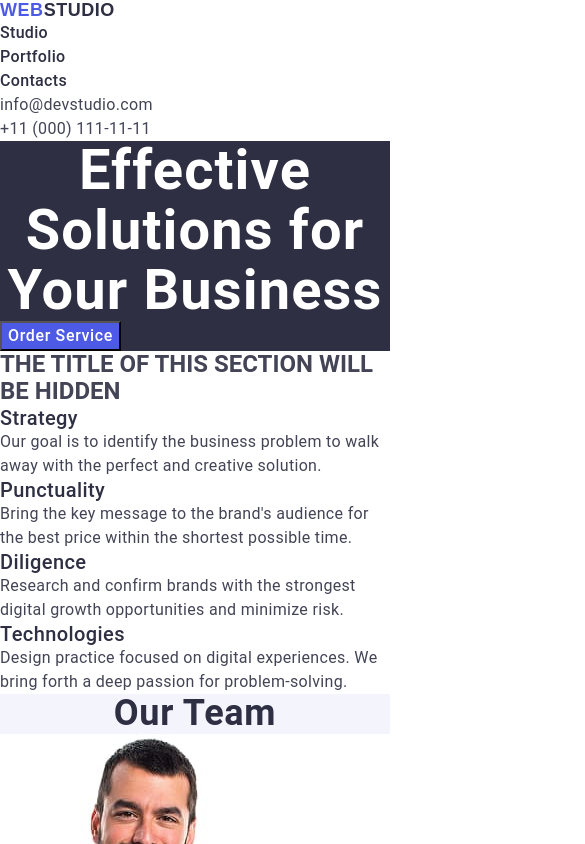
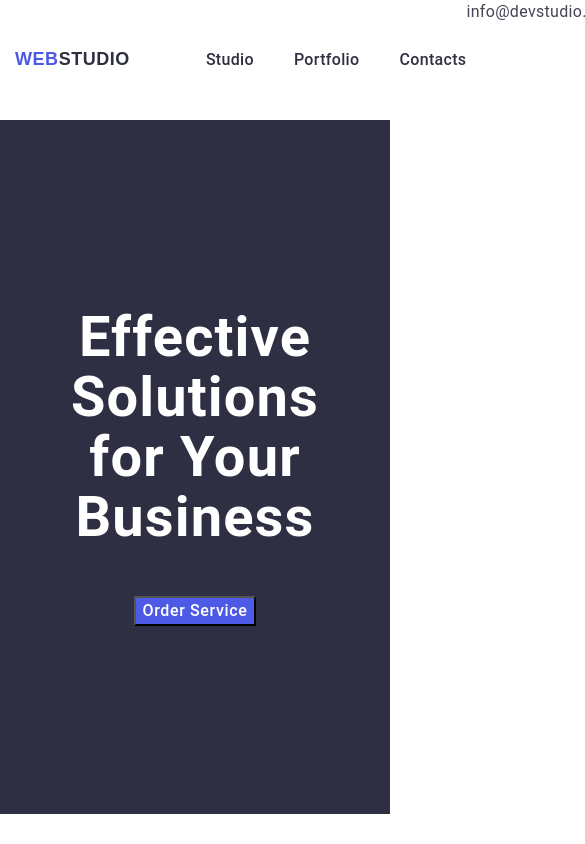
Before and after one commit to Serhii-Zviahin/goit-markup-hw-03, a plain HTML site: page index.html in a window 390 px wide. Shown: the top 844 px of the page, 585 px wide, since content can reach past the window. Drawn offline with nearby package versions, Linux system fonts and the light colour scheme; a web font is replaced by a local one.

Commit message:
Enhance layout and styling for header and sections; add responsive features and improve accessibility

```diff
--- a/css/styles.css
+++ b/css/styles.css
@@ -20,6 +20,11 @@ ul {
 }
 img {
   display: block;
+}
+.container {
+  max-width: 1258px;
+  margin: 0 15px;
+  padding: 0;
 }
 .main-nav .link-logo {
   list-style-type: none;
@@ -46,14 +51,28 @@ img {
   text-decoration: none;
   color: #2e2f42;
 }
-.main-nav .link:hover {
-  color: #404bbf;
-}
+.main-nav .link:hover,
 .main-nav .link:focus {
   color: #404bbf;
 }
-.contact-info {
+.header-container {
+  display: flex;
+  justify-content: space-between;
+  align-items: center;
+}
+.main-nav {
+  display: flex;
+  align-items: center;
+  gap: 76px;
+}
+.main-nav-list {
+  display: flex;
+  gap: 40px;
+}
+.contact-info-list {
   font-style: normal;
+  display: flex;
+  gap: 40px;
 }
 .contact-info .contact-link {
   color: #434455;
@@ -71,8 +90,18 @@ img {
   text-decoration: none;
   line-height: 1.5;
 }
+.section {
+  margin-bottom: 120px;
+}
 .section-one {
   background-color: #2e2f42;
+  padding: 188px 0;
+}
+.section-one .container {
+  display: flex;
+  flex-direction: column;
+  align-items: center;
+  gap: 48px;
 }
 .main-title {
   font-weight: 700;
@@ -99,8 +128,25 @@ img {
   text-decoration: none;
   background-color: #404bbf;
 }
+.hidden-title {
+  position: absolute;
+  width: 1px;
+  height: 1px;
+  padding: 0;
+  margin: -1px;
+  overflow: hidden;
+  border: 0;
+  clip: rect(0 0 0 0);
+  white-space: nowrap;
+}
 .features {
   list-style-type: none;
+  display: flex;
+  flex-wrap: wrap;
+  gap: 24px;
+}
+.features-item {
+  width: calc((100% - 3 * 24px) / 4);
 }
 .title-features {
   font-size: 20px;
@@ -108,6 +154,7 @@ img {
   font-weight: 500;
   letter-spacing: 0.02em;
   color: #2e2f42;
+  margin-bottom: 8px;
 }
 .text-features {
   font-size: 16px;
--- a/index.html
+++ b/index.html
@@ -17,7 +17,7 @@
 
 <body>
   <header>
-    <div class="container">
+    <div class="container header-container">
       <nav class="main-nav">
         <a class="link-logo" href="./index.html">Web<span class="text-studio-logo">Studio</span></a>
         <ul class="main-nav-list">
@@ -42,35 +42,35 @@
   </header>
 
   <main>
-    <section class="section-one">
-      <div>
-        <h1 class="main-title">Effective Solutions for Your Business</h1>
+    <section class="section section-one">
+      <div class="container hero-container">
+        <h1 class="main-title">Effective Solutions<br>for Your Business</h1>
         <button type="button" class="button-solutions">Order Service</button>
       </div>
     </section>
-    <section class="section-two">
-      <div class="container">
-        <h2>THE TITLE OF THIS SECTION WILL BE HIDDEN</h2>
+    <section class="section section-two">
+      <div class="container features-container">
+        <h2 class="hidden-title">THE TITLE OF THIS SECTION WILL BE HIDDEN</h2>
         <ul class="features">
-          <li>
+          <li class="features-item">
             <h3 class="title-features">Strategy</h3>
             <p class="text-features">
               Our goal is to identify the business problem to walk away with the perfect and creative solution.
             </p>
           </li>
-          <li>
+          <li class="features-item">
             <h3 class="title-features">Punctuality</h3>
             <p class="text-features">
               Bring the key message to the brand's audience for the best price within the shortest possible time.
             </p>
           </li>
-          <li>
+          <li class="features-item">
             <h3 class="title-features">Diligence</h3>
             <p class="text-features">
               Research and confirm brands with the strongest digital growth opportunities and minimize risk.
             </p>
           </li>
-          <li>
+          <li class="features-item">
             <h3 class="title-features">Technologies</h3>
             <p class="text-features">
               Design practice focused on digital experiences. We bring forth a deep passion for problem-solving.
@@ -78,8 +78,8 @@
         </ul>
       </div>
     </section>
-    <section class="section-three-team">
-      <div>
+    <section class="section section-three-team">
+      <div class="container">
         <h2 class="title-team">Our Team</h2>
         <ul class="our-team-list">
           <li class="team-member">
@@ -104,7 +104,7 @@
         </ul>
       </div>
     </section>
-    <section class="section-four-portfolio">
+    <section class="section section-four-portfolio">
       <div class="container">
         <h2 class="title-portfolio">Our Portfolio</h2>
         <ul class="our-portfolio-list">
```
